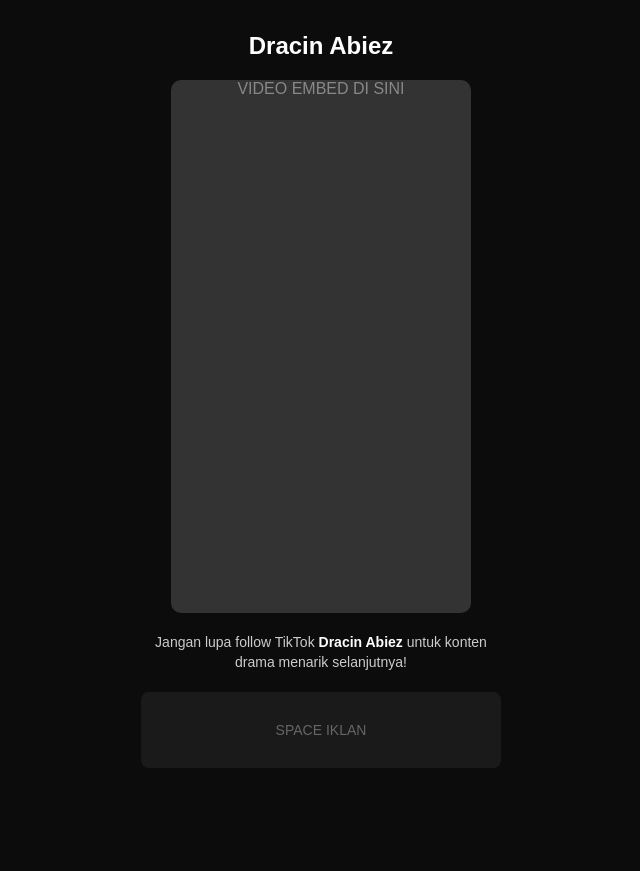
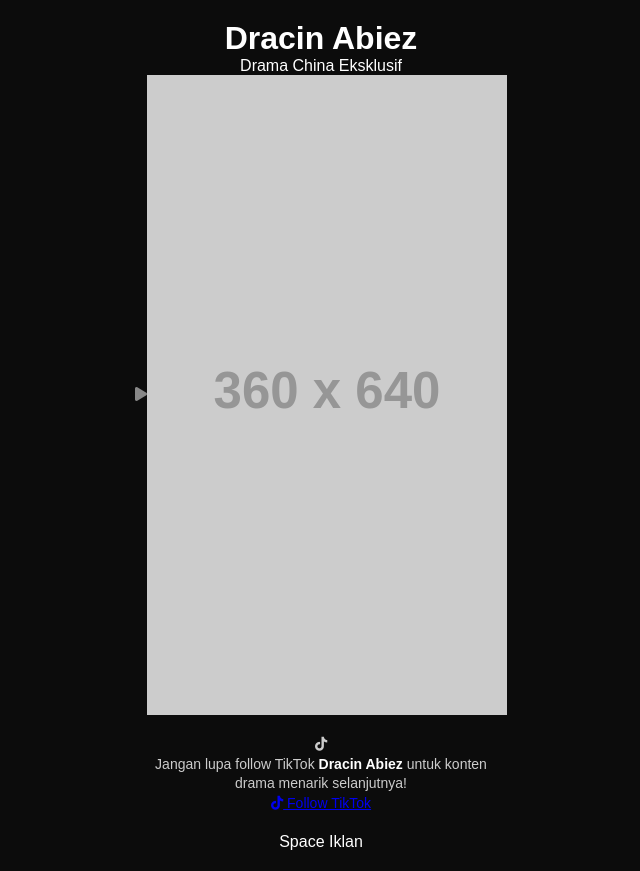
Before and after one commit to ARAIIXYZZ/DracinAbiez, a plain HTML site: page index.html in a window 1280 px wide. Shown: the whole page, without its empty margins (319-959 px from the left). Before the commit the page ends 800 px from the top, so only its background shows below. Drawn offline with Linux system fonts and the light colour scheme; placeholder pictures from the web are drawn by us.

Commit message:
Update index.html

```diff
--- a/index.html
+++ b/index.html
@@ -3,35 +3,59 @@
 <head>
     <meta charset="UTF-8">
     <meta name="viewport" content="width=device-width, initial-scale=1.0">
-    <title>Dracin Abiez</title>
+    <title>Dracin Abiez - Drama China</title>
     <link rel="stylesheet" href="style.css">
+    <link rel="stylesheet" href="https://cdnjs.cloudflare.com/ajax/libs/font-awesome/6.4.0/css/all.min.css">
 </head>
 <body>
     <div class="container">
+        <!-- Main Content -->
         <div class="main-content">
-            <!-- Nama -->
-            <div class="name">Dracin Abiez</div>
+            <!-- Name Area -->
+            <div class="name-container">
+                <h1 class="main-name">Dracin Abiez</h1>
+                <div class="name-underline"></div>
+            </div>
 
-            <!-- Video 9:16 -->
-            <div class="video-container">
-                <div class="video-placeholder">
-                    <!-- Ganti dengan embed video asli -->
-                    <div class="video-embed">
-                        VIDEO EMBED DI SINI
+            <p class="tagline">Drama China Eksklusif</p>
+
+            <!-- Video Player Section -->
+            <div class="video-section">
+                <div class="video-container">
+                    <div class="video-wrapper">
+                        <!-- Video Placeholder -->
+                        <div class="video-placeholder">
+                            <div class="play-overlay">
+                                <i class="fas fa-play"></i>
+                            </div>
+                            <img src="https://via.placeholder.com/360x640/673ab7/ffffff?text=Drama+China+Preview"
+                                 alt="Drama China Preview" class="video-thumbnail">
+                        </div>
                     </div>
                 </div>
             </div>
 
-            <!-- TikTok CTA -->
-            <div class="tiktok-cta">
-                Jangan lupa follow TikTok <strong>Dracin Abiez</strong> untuk konten drama menarik selanjutnya!
+            <!-- TikTok CTA Section -->
+            <div class="tiktok-section">
+                <div class="tiktok-cta">
+                    <i class="fab fa-tiktok"></i>
+                    <p>Jangan lupa follow TikTok <strong>Dracin Abiez</strong> untuk konten drama menarik selanjutnya!</p>
+                    <a href="https://tiktok.com/@dracinabiez" class="tiktok-btn" target="_blank">
+                        <i class="fab fa-tiktok"></i>
+                        Follow TikTok
+                    </a>
+                </div>
             </div>
 
-            <!-- Space Ads -->
-            <div class="ads-space">
-                SPACE IKLAN
+            <!-- Ads Space -->
+            <div class="ads-container">
+                <div class="ads-placeholder">
+                    <span>Space Iklan</span>
+                </div>
             </div>
         </div>
     </div>
+
+    <script src="script.js"></script>
 </body>
 </html>
```
